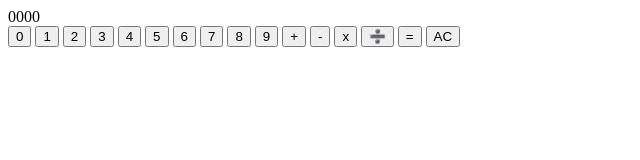
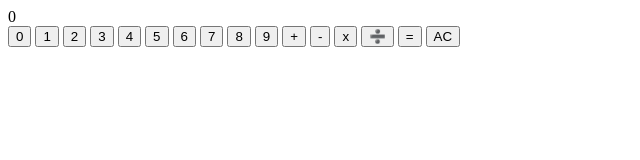
Before and after one commit to pminh530-maker/odin-calculator, a plain HTML site: page index.html in a window 1280 px wide. Both pictures are taken after a click on the button "AC". Shown: the full height of the page, 0-640 px from the left. Drawn offline with Linux system fonts and the light colour scheme.

Commit message:
Add eventListener to wipe out data.
Remove all existing data and reset the display to the default value "0".

```diff
--- a/index.html
+++ b/index.html
@@ -6,7 +6,7 @@
     <title>My Basic Calculator</title>
 </head>
 <body>
-    <div class="display">0000</div>
+    <div class="display">0</div>
 
     <button class="number">0</button>
     <button class="number">1</button>
--- a/javascript.js
+++ b/javascript.js
@@ -40,6 +40,13 @@ executeBtn.addEventListener("click", () => {
     }
 });
 
+clearBtn.addEventListener("click", () => {
+    firstNumber = "";
+    secondNumber = "";
+    currentOperator = null;
+    display.textContent = "0";
+});
+
 function operate(currentOperator, firstNumber, secondNumber) {
     if(typeof firstNumber !== "number" || typeof secondNumber !== "number") {
         firstNumber = parseInt(firstNumber);
```
